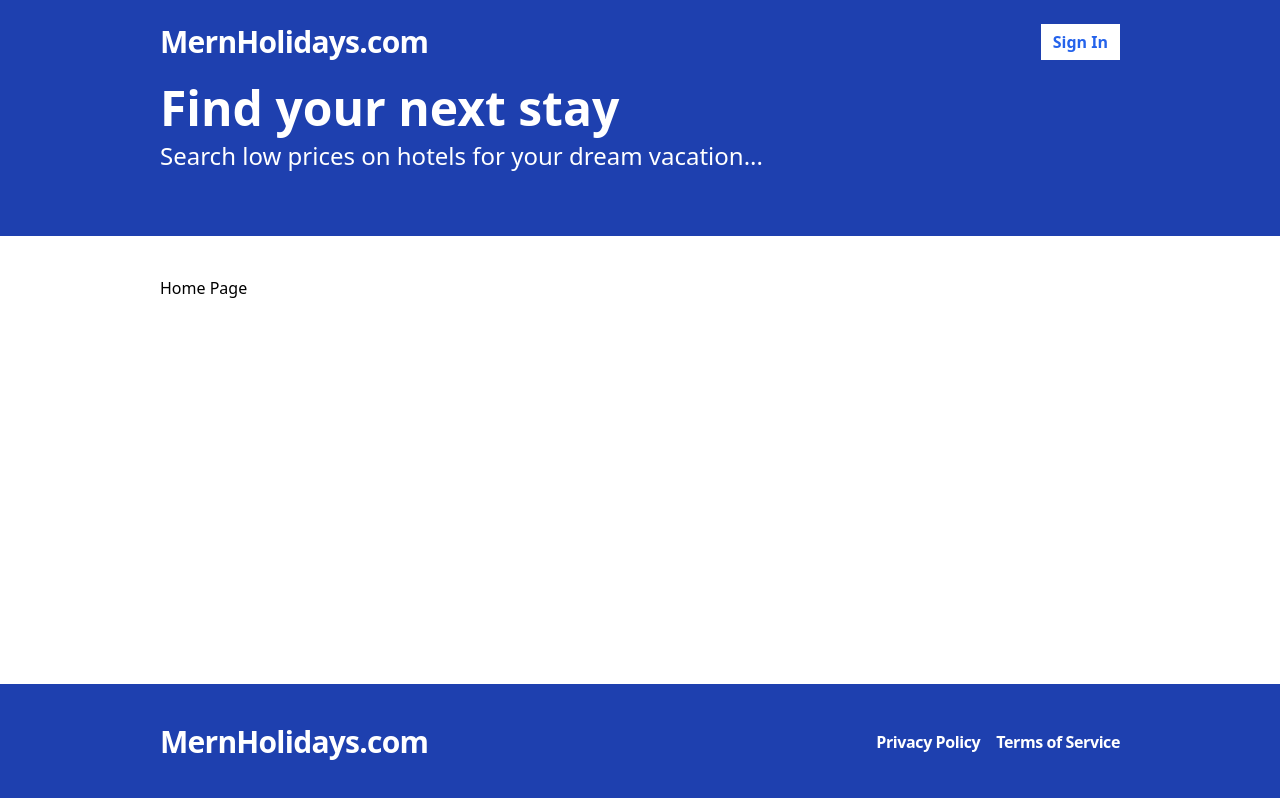
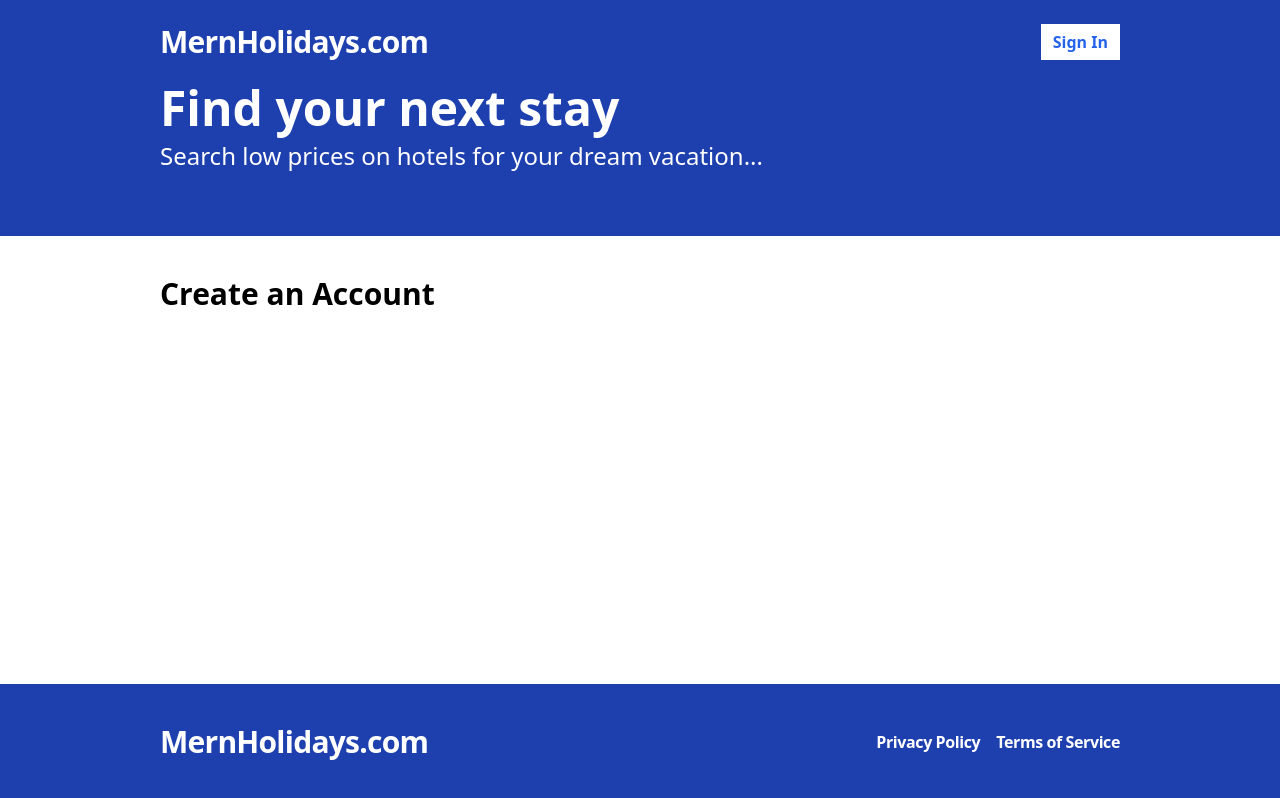
Before and after one commit to Adi-jain12/mern-booking-app, a React (Vite) app in the folder frontend/: page /register in a window 1280 px wide. Before the commit this address led to /. Built offline with nearby package versions, Linux system fonts and the light colour scheme.

Commit message:
create register page UI using react hook form

```diff
--- a/frontend/package.json
+++ b/frontend/package.json
@@ -12,6 +12,7 @@
   "dependencies": {
     "react": "^18.2.0",
     "react-dom": "^18.2.0",
+    "react-hook-form": "^7.51.1",
     "react-router-dom": "^6.22.3"
   },
   "devDependencies": {
--- a/frontend/src/App.tsx
+++ b/frontend/src/App.tsx
@@ -5,6 +5,7 @@
   Navigate,
 } from "react-router-dom";
 import Layout from "./layouts/Layout";
+import Register from "./pages/Register";
 
 function App() {
   return (
@@ -26,6 +27,15 @@
             </Layout>
           }
         />
+
+        <Route
+          path="/register"
+          element={
+            <Layout>
+              <Register />
+            </Layout>
+          }
+        />
         <Route path="*" element={<Navigate to="/" />} />
       </Routes>
     </Router>
--- /dev/null
+++ b/frontend/src/pages/Register.tsx
@@ -0,0 +1,21 @@
+import { useForm } from "react-hook-form";
+
+type RegisterFormData = {
+  firstName: string;
+  lastName: string;
+  email: string;
+  password: string;
+  confirmPassword: string;
+};
+
+const Register = () => {
+  const { register } = useForm<RegisterFormData>();
+
+  return (
+    <form className="flex flex-col gap-4">
+      <h2 className="text-3xl font-bold">Create an Account</h2>
+    </form>
+  );
+};
+
+export default Register;
```
Also changed, not shown: 1 other file (tests, documents, lock files or other folders).
